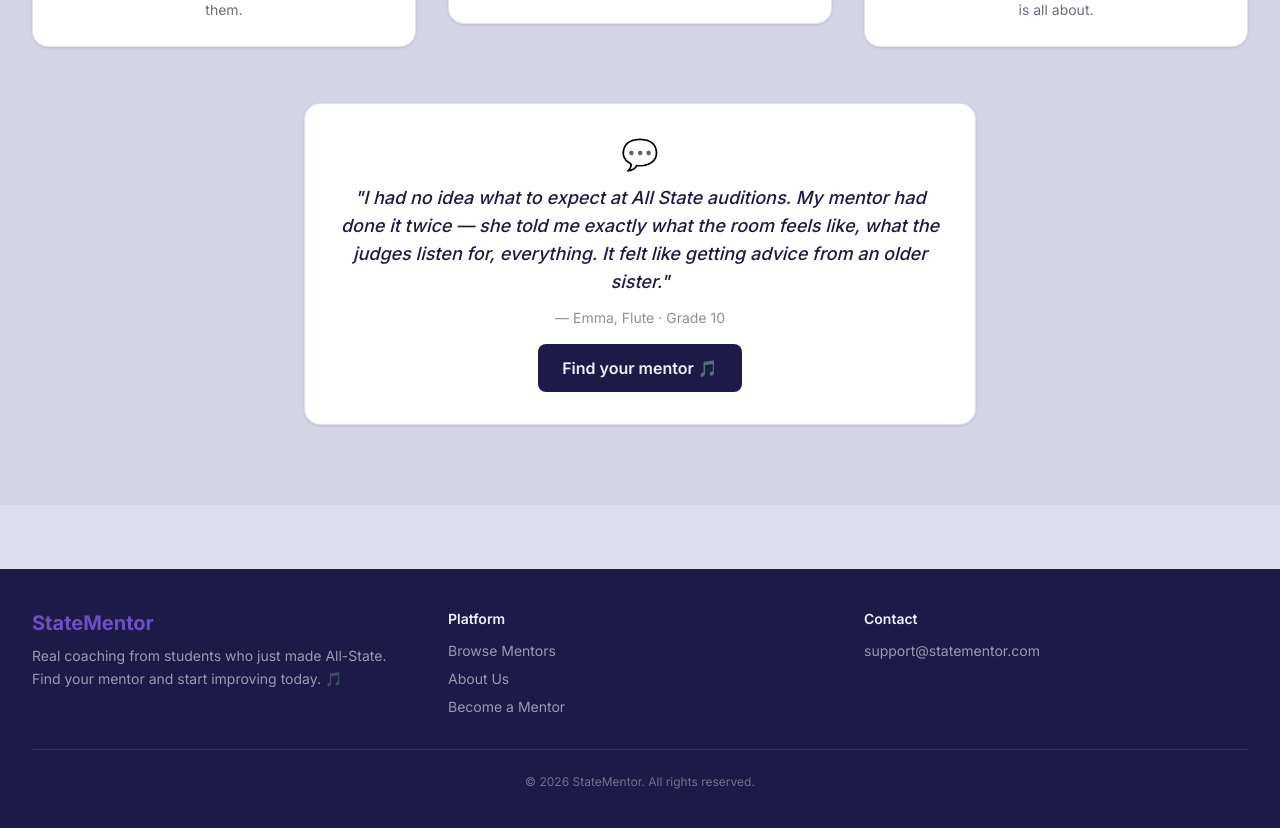
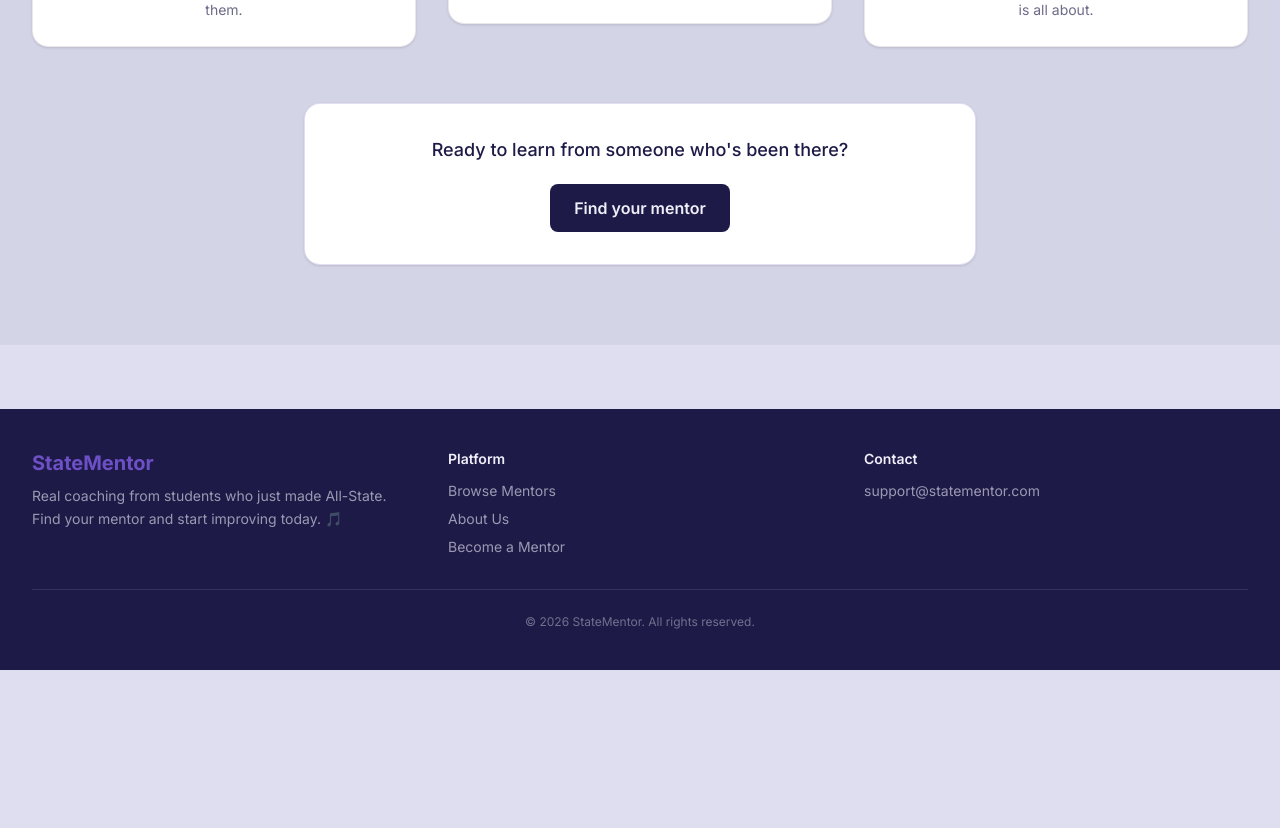
Before and after one commit to appsverseai-pro/Statementor, a Next.js app: page / in a window 1280 px wide. Shown: the part 2560-3388 px from the top of the page. After the commit the page ends 3230 px from the top, so only its background shows below. Built offline with nearby package versions, Linux system fonts and the light colour scheme; no server answers; a web font is replaced by a local one.

Commit message:
Remove fictional Emma testimonial; keep find-your-mentor CTA

```diff
--- a/components/home/HowItWorks.tsx
+++ b/components/home/HowItWorks.tsx
@@ -64,21 +64,17 @@ export default function HowItWorks() {
           ))}
         </div>
 
-        {/* Student quote / social proof */}
+        {/* Call to action */}
         <div className="mt-14 rounded-2xl bg-white border border-gold/20 p-6 sm:p-8 text-center shadow-sm max-w-2xl mx-auto">
-          <div className="text-3xl mb-3">💬</div>
-          <p className="text-navy text-lg font-medium italic mb-3">
-            "I had no idea what to expect at All State auditions. My mentor had done it twice — she told me exactly what the room feels like, what the judges listen for, everything. It felt like getting advice from an older sister."
+          <p className="text-navy text-lg font-medium mb-5">
+            Ready to learn from someone who&apos;s been there?
           </p>
-          <p className="text-navy/50 text-sm">— Emma, Flute · Grade 10</p>
-          <div className="mt-4">
-            <a
-              href="/mentors"
-              className="inline-flex items-center gap-2 rounded-lg bg-navy px-6 py-3 text-cream font-semibold hover:bg-navy-light transition-colors"
-            >
-              Find your mentor 🎵
-            </a>
-          </div>
+          <a
+            href="/mentors"
+            className="inline-flex items-center gap-2 rounded-lg bg-navy px-6 py-3 text-cream font-semibold hover:bg-navy-light transition-colors"
+          >
+            Find your mentor
+          </a>
         </div>
       </div>
     </section>
```
